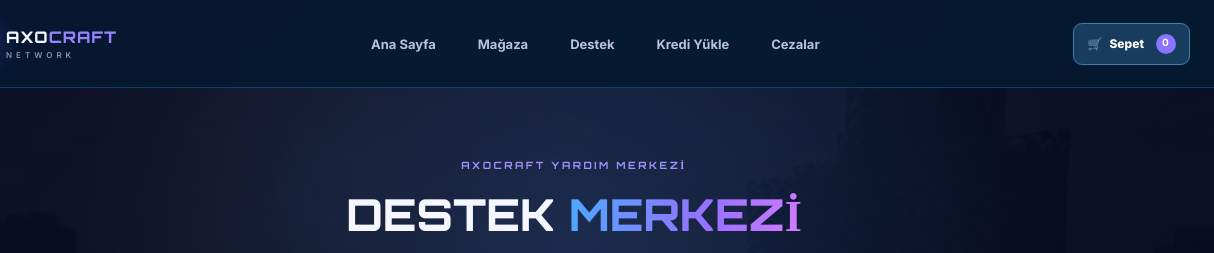
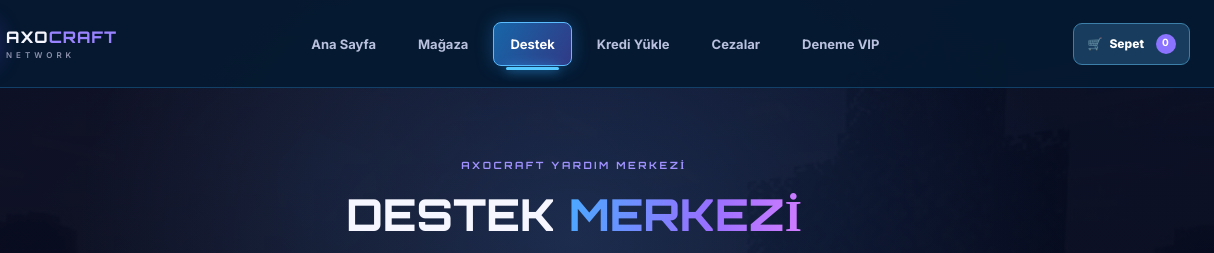
Before and after one commit to TavukluPilavv/axo-website, a plain HTML site: page support.html in a window 1280 px wide. Shown: the top 253 px of the page, 66-1280 px from the left. Drawn offline with Linux system fonts and the light colour scheme.

Commit message:
Add Deneme VIP to the shared AxoCraft navigation

```diff
--- a/support.html
+++ b/support.html
@@ -1,7 +1,7 @@
 <!doctype html>
 <html lang="tr"><head><meta charset="utf-8"><meta name="viewport" content="width=device-width,initial-scale=1"><meta name="theme-color" content="#080b1b"><title>AxoCraft • Destek</title><link href="https://fonts.googleapis.com/css2?family=Orbitron:wght@500;600;700;800&family=Inter:wght@400;500;600;700;800&display=swap" rel="stylesheet"><link rel="stylesheet" href="style.css?v=20261124-2"></head><body>
 <div class="bg-scene"></div><div class="bg-shade"></div>
-<header class="topbar"><a class="brand" href="index.html"><span class="brand-mark">A</span><span>AXO<span class="accent">CRAFT</span><small>NETWORK</small></span></a><nav class="main-nav"><a class="nav-tab" href="index.html">Ana Sayfa</a><a class="nav-tab" href="magaza.html">Mağaza</a><a class="nav-tab" href="support.html">Destek</a><a class="nav-tab" href="kredi.html">Kredi Yükle</a><a class="nav-tab" href="cezalar.html">Cezalar</a></nav><div class="nav-actions"><a class="cart-button" id="headerCart" href="magaza.html#sepet">🛒 <span>Sepet</span><b id="headerCartCount" class="cart-count">0</b></a></div></header>
+<header class="topbar"><a class="brand" href="index.html"><span class="brand-mark">A</span><span>AXO<span class="accent">CRAFT</span><small>NETWORK</small></span></a><nav class="main-nav"><a class="nav-tab" href="index.html">Ana Sayfa</a><a class="nav-tab" href="magaza.html">Mağaza</a><a class="nav-tab active" href="support.html">Destek</a><a class="nav-tab" href="kredi.html">Kredi Yükle</a><a class="nav-tab" href="cezalar.html">Cezalar</a><a class="nav-tab" href="deneme-vip.html">Deneme VIP</a></nav><div class="nav-actions"><a class="cart-button" id="headerCart" href="magaza.html#sepet">🛒 <span>Sepet</span><b id="headerCartCount" class="cart-count">0</b></a></div></header>
 <main class="support-page"><div class="section-heading"><span class="eyebrow">AXOCRAFT YARDIM MERKEZİ</span><h2>DESTEK <span class="gradient">MERKEZİ</span></h2><p>Bir sorun yaşadığında destek talebi oluşturabilirsin.</p><div id="supportPlayer" class="ticket-meta"></div><span id="supportRank" class="red-rank">OYUNCU</span></div>
 <div class="demo-warning">⚠️ DENEME SÜRÜMÜ: Destek talepleri yalnızca bu tarayıcıda saklanır. Gerçek gizlilik, hesap doğrulaması ve yetkili izinleri henüz bağlı değildir. Bu nedenle gerçek kişisel bilgi yazma.</div>
 <section class="page-panel"><h2 style="font:700 17px Orbitron">Yeni destek talebi</h2><form id="ticketForm" class="demo-form"><label>Konu<select id="ticketTopic"><option>Genel destek</option><option>Ödeme ve mağaza</option><option>Oyun içi sorun</option><option>Hata bildirimi</option><option>Oyuncu şikâyeti</option></select></label><label>Mesaj<textarea id="ticketMessage" minlength="10" maxlength="1000" required placeholder="Sorununu anlat..."></textarea></label><button class="primary full" type="submit">DESTEK TALEBİ AÇ</button></form></section>
```
